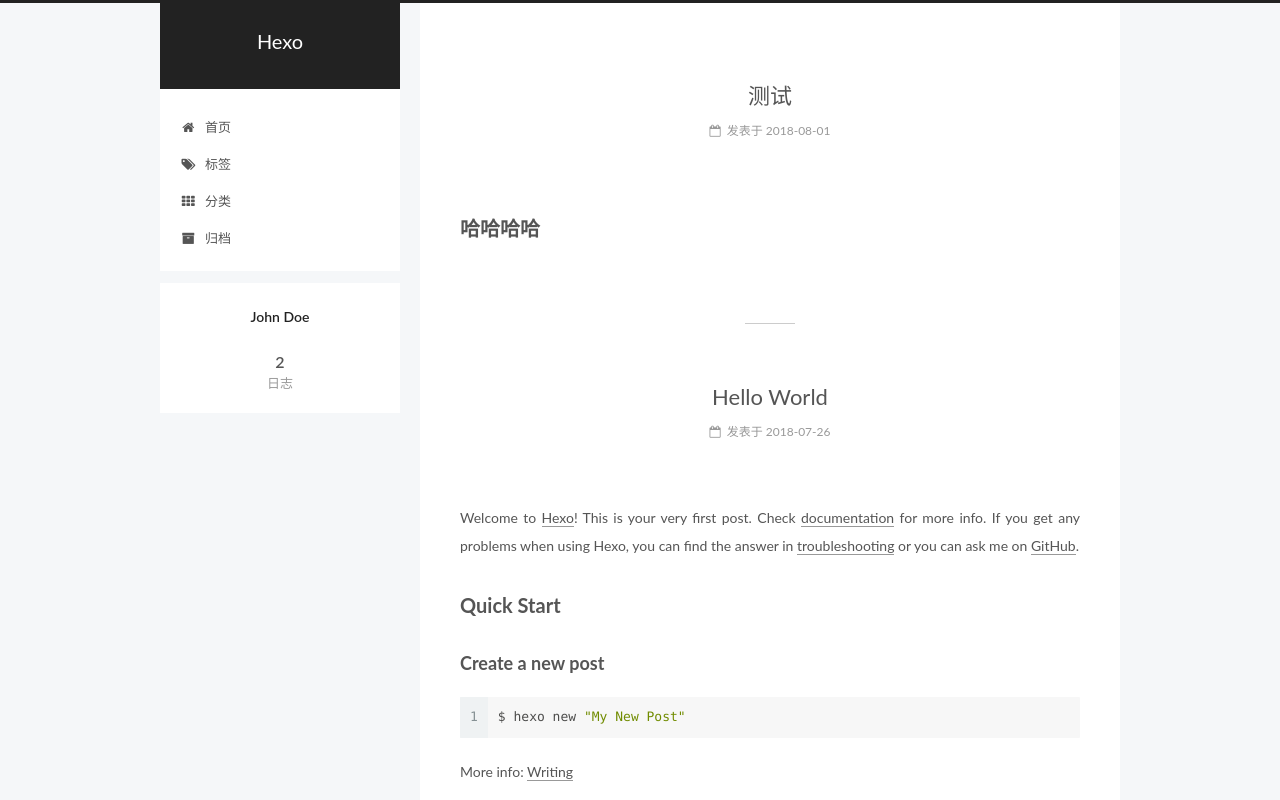
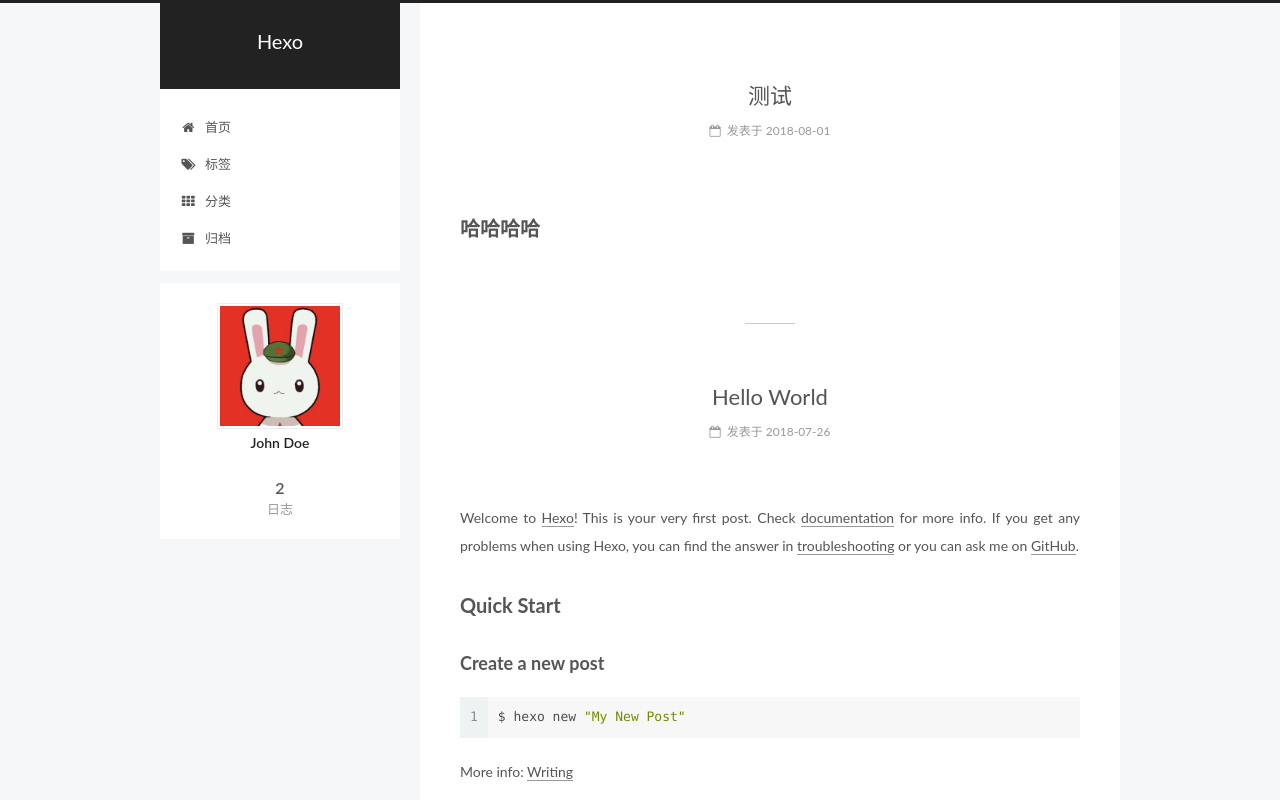
Before and after one commit to youhusky/SurpassRabbit.github.io, a plain HTML site: page index.html in a window 1280 px wide. Shown: the top 800 px of the page. Drawn offline with Linux system fonts and the light colour scheme.

Commit message:
Site updated: 2018-08-01 17:56:41

```diff
--- a/index.html
+++ b/index.html
@@ -254,7 +254,7 @@
     <span hidden itemprop="author" itemscope itemtype="http://schema.org/Person">
       <meta itemprop="name" content="John Doe">
       <meta itemprop="description" content="">
-      <meta itemprop="image" content="/images/avatar.gif">
+      <meta itemprop="image" content="/images/avatar.jpg">
     </span>
 
     <span hidden itemprop="publisher" itemscope itemtype="http://schema.org/Organization">
@@ -373,7 +373,7 @@
     <span hidden itemprop="author" itemscope itemtype="http://schema.org/Person">
       <meta itemprop="name" content="John Doe">
       <meta itemprop="description" content="">
-      <meta itemprop="image" content="/images/avatar.gif">
+      <meta itemprop="image" content="/images/avatar.jpg">
     </span>
 
     <span hidden itemprop="publisher" itemscope itemtype="http://schema.org/Organization">
@@ -517,6 +517,10 @@
       <section class="site-overview-wrap sidebar-panel sidebar-panel-active">
         <div class="site-overview">
           <div class="site-author motion-element" itemprop="author" itemscope itemtype="http://schema.org/Person">
+
+              <img class="site-author-image" itemprop="image"
+                src="/images/avatar.jpg"
+                alt="John Doe" />
 
               <p class="site-author-name" itemprop="name">John Doe</p>
               <p class="site-description motion-element" itemprop="description"></p>
```
Also changed, not shown: 2018/07/26/hello-world/index.html (+5 -1 lines), 2018/08/01/test/index.html (+5 -1 lines), archives/2018/07/index.html (+4 -0 lines), archives/2018/08/index.html (+4 -0 lines), archives/2018/index.html (+4 -0 lines), archives/index.html (+4 -0 lines), tags/index.html (+4 -0 lines), images/avatar.jpg (added).
